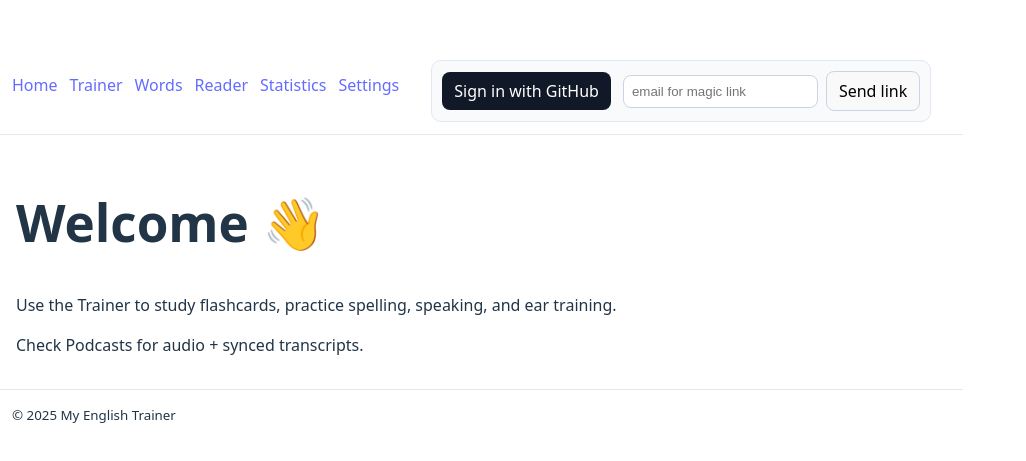
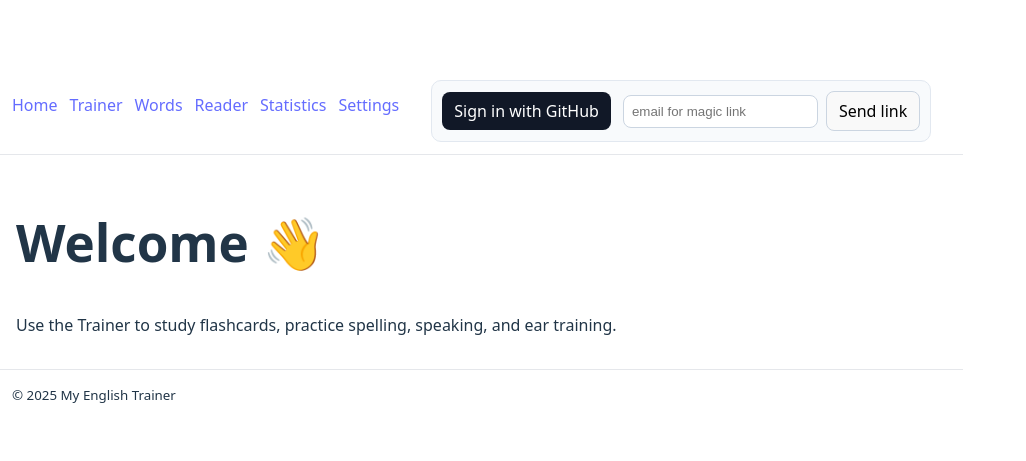
Before and after one commit to nadezdatsygankova/my-english-trainer, a React (Vite) app: page /#/ in a window 1280 px wide. Shown: the part 163-624 px from the top of the page, without its empty margins (0-1026 px from the left). Built offline with nearby package versions, Linux system fonts and the light colour scheme; no server answers.

Commit message:
remove text

```diff
--- a/src/pages/Home.jsx
+++ b/src/pages/Home.jsx
@@ -3,7 +3,6 @@ export default function Home() {
     <section>
       <h1>Welcome 👋</h1>
       <p>Use the Trainer to study flashcards, practice spelling, speaking, and ear training.</p>
-      <p>Check Podcasts for audio + synced transcripts.</p>
     </section>
   );
 }
```
